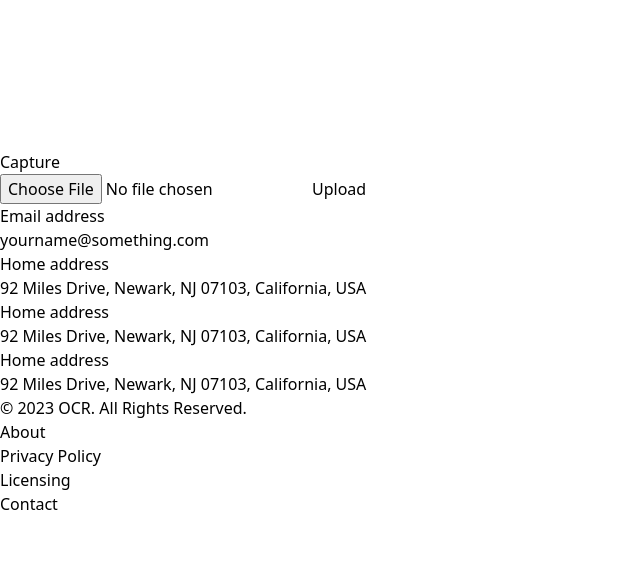
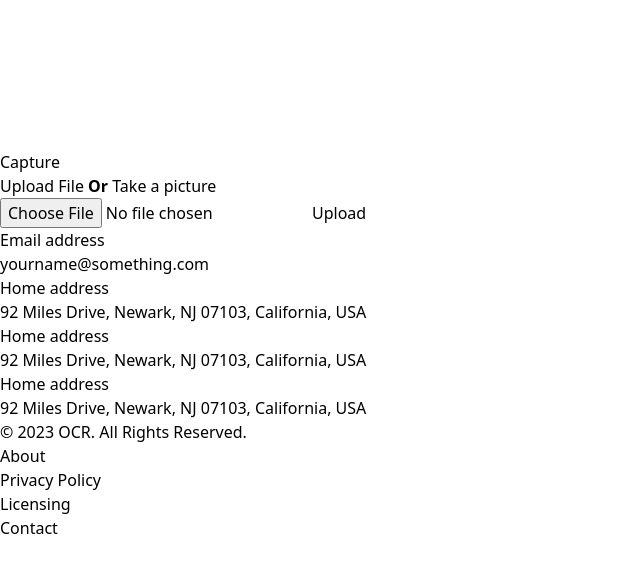
Before and after one commit to Shaukat456/Fyp-ocR, a Next.js app: page / in a window 1280 px wide. Shown: the top 572 px of the page, without its empty margins (0-640 px from the left). Built offline with nearby package versions, Linux system fonts and the light colour scheme; no server answers.

Commit message:
localhost:8000/filesent

```diff
--- a/pages/Login.js
+++ b/pages/Login.js
@@ -106,7 +106,7 @@ export const FileUploadComponent = () => {
     try {
       let formData = new FormData();
       formData.append("file", selectedFile);
-      const response = await axios.post("/api/upload", formData, {
+      const response = await axios.post("localhost:8000/filesent", formData, {
         headers: {
           "Content-Type": "multipart/form-data",
         },
@@ -139,12 +139,12 @@ export const CameraComponent = () => {
   const captureImage = async () => {
     const imageSrc = await webcamRef.current.getScreenshot();
     console.log({ imageSrc });
-    // try {
-    //   const response = await axios.post("/api/upload", { image: imageSrc });
-    //   console.log("Image uploaded successfully:", response.data);
-    // } catch (error) {
-    //   console.error("Error uploading image:", error);
-    // }
+    try {
+      const response = await axios.post("localhost:8000/filesent", { image: imageSrc });
+      console.log("Image uploaded successfully:", response.data);
+    } catch (error) {
+      console.error("Error uploading image:", error);
+    }
   };
 
   return (
--- a/pages/index.js
+++ b/pages/index.js
@@ -11,10 +11,18 @@ export default function Home() {
       </Head>
 
       {/* <Login /> */}
-      <CameraComponent />
-      <FileUploadComponent />
+      <div className="  flex flex-col items-center justify-center">
+        <CameraComponent />
 
-      <Datalist />
+        <div className="space-y-20">
+        <h1 className="text-2xl">
+          Upload File <strong>Or</strong> Take a picture{" "}
+        </h1>
+          <FileUploadComponent />
+        </div>
+
+        <Datalist />
+      </div>
     </div>
   );
 }
```
